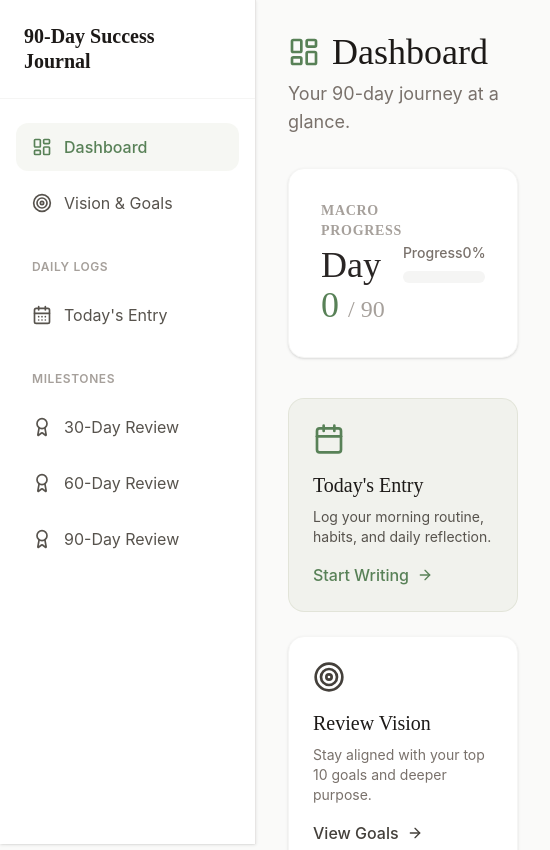
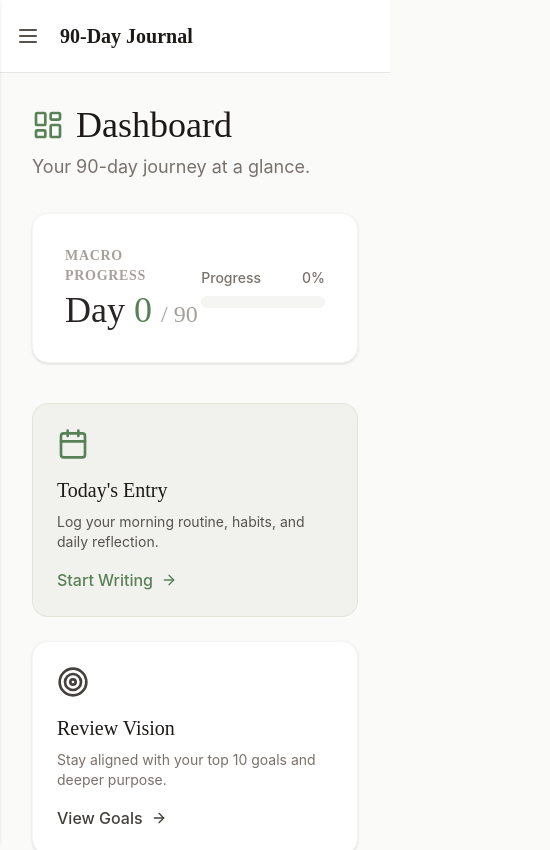
Before and after one commit to JayMiller08/90-Day-Journal, a React (Vite) app in the folder journal/: page / in a window 390 px wide. Shown: the top 850 px of the page, 550 px wide, since content can reach past the window. Built offline with nearby package versions, Linux system fonts and the light colour scheme.

Commit message:
feat: implement responsive app layout with side navigation and routing structure

```diff
--- a/journal/src/App.tsx
+++ b/journal/src/App.tsx
@@ -1,7 +1,8 @@
-import React from 'react';
+import React, { useState } from 'react';
 import { BrowserRouter as Router, Routes, Route, Navigate } from 'react-router-dom';
 import { JournalProvider } from './context/JournalContext';
 import { Navigation } from './components/Navigation';
+import { Menu } from 'lucide-react';
 
 import { Dashboard } from './pages/Dashboard';
 import { Vision } from './pages/Vision';
@@ -9,11 +10,27 @@ import { DailyLog } from './pages/DailyLog';
 import { Review } from './pages/Review';
 
 const AppLayout = ({ children }: { children: React.ReactNode }) => {
+  const [isMobileMenuOpen, setIsMobileMenuOpen] = useState(false);
+
   return (
     <div className="min-h-screen bg-stone-50 flex">
-      <Navigation />
-      <main className="flex-1 ml-64 min-h-screen">
-        <div className="max-w-5xl mx-auto w-full h-full">
+      <Navigation isOpen={isMobileMenuOpen} setIsOpen={setIsMobileMenuOpen} />
+
+      <main className="flex-1 md:ml-64 min-h-screen flex flex-col">
+        {/* Mobile Header */}
+        <div className="md:hidden flex items-center gap-3 p-4 bg-white border-b border-stone-200 sticky top-0 z-10">
+          <button
+            onClick={() => setIsMobileMenuOpen(true)}
+            className="p-2 -ml-2 text-stone-600 hover:bg-stone-100 rounded-lg"
+          >
+            <Menu size={24} />
+          </button>
+          <h1 className="text-xl font-serif font-bold text-stone-900">
+            90-Day Journal
+          </h1>
+        </div>
+
+        <div className="flex-1 max-w-5xl mx-auto w-full h-full">
           {children}
         </div>
       </main>
--- a/journal/src/components/Navigation.tsx
+++ b/journal/src/components/Navigation.tsx
@@ -1,19 +1,42 @@
 import React from 'react';
 import { NavLink } from 'react-router-dom';
-import { LayoutDashboard, Target, CalendarDays, Award } from 'lucide-react';
+import { LayoutDashboard, Target, CalendarDays, Award, X } from 'lucide-react';
 
-export const Navigation: React.FC = () => {
+interface NavigationProps {
+  isOpen: boolean;
+  setIsOpen: (isOpen: boolean) => void;
+}
+
+export const Navigation: React.FC<NavigationProps> = ({ isOpen, setIsOpen }) => {
+  const closeMenu = () => setIsOpen(false);
+
   return (
-    <nav className="fixed left-0 top-0 h-full w-64 bg-white border-r border-stone-200 shadow-sm flex flex-col">
-      <div className="p-6 border-b border-stone-100">
+    <>
+      {/* Mobile Backdrop */}
+      {isOpen && (
+        <div
+          className="fixed inset-0 bg-stone-900/50 z-40 md:hidden transition-opacity"
+          onClick={closeMenu}
+        />
+      )}
+
+      <nav className={`fixed left-0 top-0 h-full w-64 bg-white border-r border-stone-200 shadow-sm flex flex-col z-50 transform transition-transform duration-300 ease-in-out ${isOpen ? 'translate-x-0' : '-translate-x-full'} md:translate-x-0`}>
+        <div className="p-6 border-b border-stone-100 flex items-center justify-between">
           <h1 className="text-xl font-serif font-bold text-stone-900 leading-tight">
             90-Day Success<br/>Journal
           </h1>
+          <button
+            className="md:hidden p-2 text-stone-500 hover:bg-stone-100 rounded-lg"
+            onClick={closeMenu}
+          >
+            <X size={20} />
+          </button>
         </div>
 
         <div className="flex-1 overflow-y-auto py-6 px-4 space-y-2">
           <NavLink
             to="/"
+            onClick={closeMenu}
             className={({ isActive }) =>
               `flex items-center space-x-3 px-4 py-3 rounded-xl transition-colors ${isActive ? 'bg-sage-green/10 text-sage-green-dark font-medium' : 'text-stone-600 hover:bg-stone-50 hover:text-stone-900'}`
             }
@@ -24,6 +47,7 @@ export const Navigation: React.FC = () => {
 
           <NavLink
             to="/vision"
+            onClick={closeMenu}
             className={({ isActive }) =>
               `flex items-center space-x-3 px-4 py-3 rounded-xl transition-colors ${isActive ? 'bg-sage-green/10 text-sage-green-dark font-medium' : 'text-stone-600 hover:bg-stone-50 hover:text-stone-900'}`
             }
@@ -40,6 +64,7 @@ export const Navigation: React.FC = () => {
 
           <NavLink
             to="/day/1"
+            onClick={closeMenu}
             className={({ isActive }) =>
               `flex items-center space-x-3 px-4 py-3 rounded-xl transition-colors ${isActive ? 'bg-sage-green/10 text-sage-green-dark font-medium' : 'text-stone-600 hover:bg-stone-50 hover:text-stone-900'}`
             }
@@ -56,6 +81,7 @@ export const Navigation: React.FC = () => {
 
           <NavLink
             to="/review/30"
+            onClick={closeMenu}
             className={({ isActive }) =>
               `flex items-center space-x-3 px-4 py-3 rounded-xl transition-colors ${isActive ? 'bg-sage-green/10 text-sage-green-dark font-medium' : 'text-stone-600 hover:bg-stone-50 hover:text-stone-900'}`
             }
@@ -66,6 +92,7 @@ export const Navigation: React.FC = () => {
 
           <NavLink
             to="/review/60"
+            onClick={closeMenu}
             className={({ isActive }) =>
               `flex items-center space-x-3 px-4 py-3 rounded-xl transition-colors ${isActive ? 'bg-sage-green/10 text-sage-green-dark font-medium' : 'text-stone-600 hover:bg-stone-50 hover:text-stone-900'}`
             }
@@ -76,6 +103,7 @@ export const Navigation: React.FC = () => {
 
           <NavLink
             to="/review/90"
+            onClick={closeMenu}
             className={({ isActive }) =>
               `flex items-center space-x-3 px-4 py-3 rounded-xl transition-colors ${isActive ? 'bg-sage-green/10 text-sage-green-dark font-medium' : 'text-stone-600 hover:bg-stone-50 hover:text-stone-900'}`
             }
@@ -85,5 +113,6 @@ export const Navigation: React.FC = () => {
           </NavLink>
         </div>
       </nav>
+    </>
   );
 };
```
Lines whose indentation alone changed are shown as unchanged.
